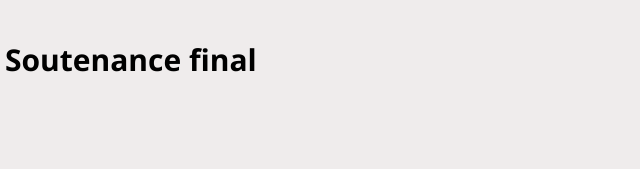
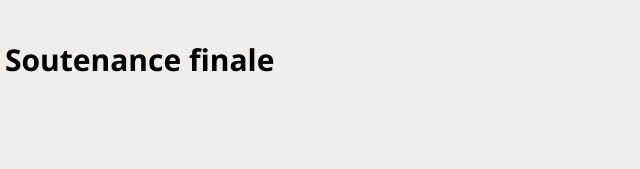
Before and after one commit to Undead-Rift/ORION, a plain HTML site: page ressources.html in a window 1280 px wide. Shown: the part 380-549 px from the top of the page, 109-749 px from the left. Drawn offline with Linux system fonts and the light colour scheme.

Commit message:
Update ressources.html

```diff
--- a/ressources.html
+++ b/ressources.html
@@ -62,7 +62,7 @@
             </details>
 
             <details class="closed">
-                <summary>Soutenance final</summary>
+                <summary>Soutenance finale</summary>
                 <ul>
                     <li>
 						<a href="PDF/Rapport_de_projet_1.pdf" target="_blank">Rapport de soutenance</a>
```
